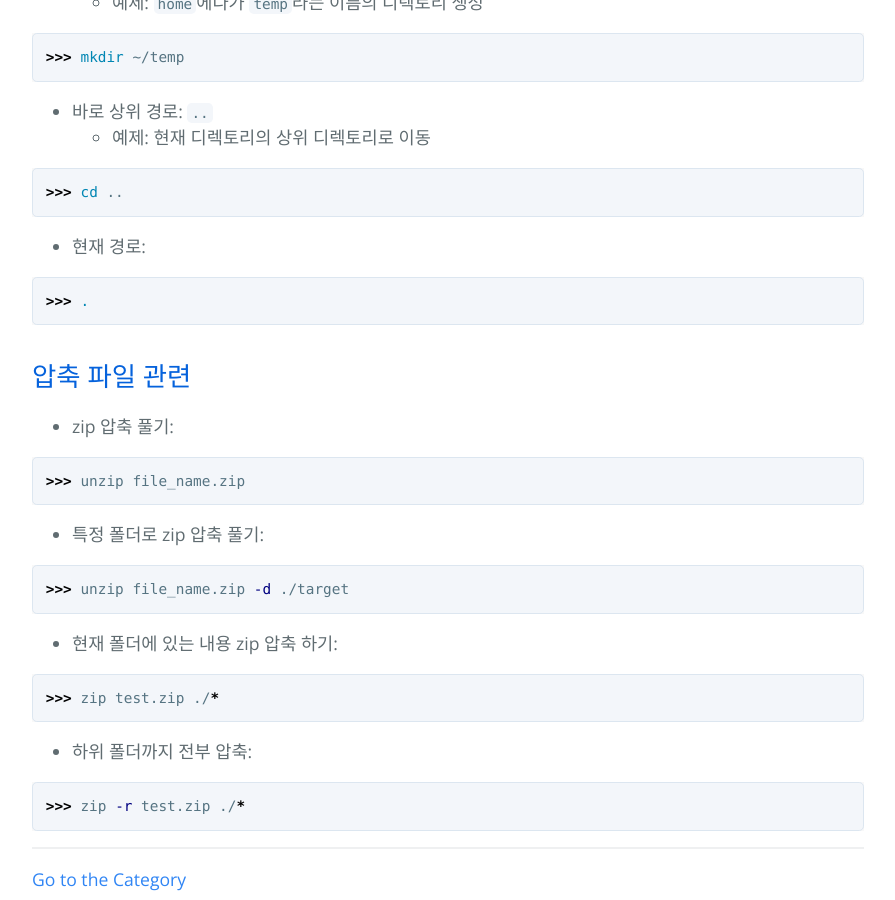
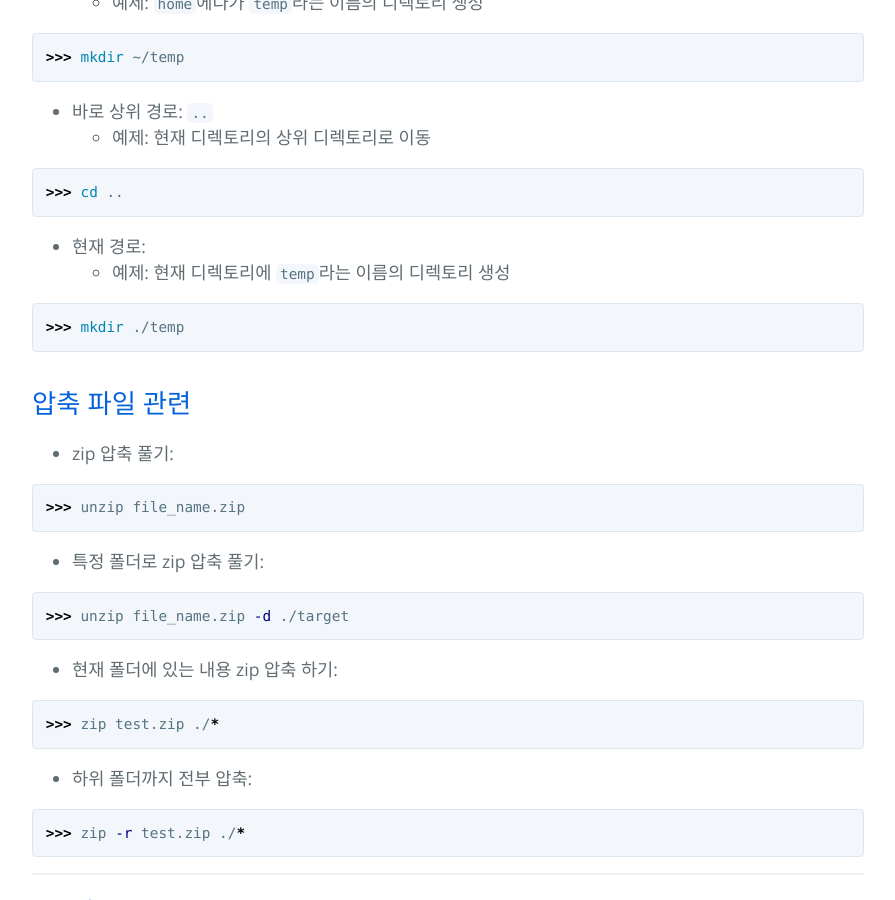
Before and after one commit to hcnoh/hcnoh.github.io, a Jekyll site: the page built from _posts/2018-10-09-ubuntu-frequent-bash-command.md, in a window 1280 px wide and 900 px high, scrolled down 614 px. Shown: the whole window, without its empty margins (192-1087 px from the left). Built offline with Jekyll 4.4.1, drawn with Linux system fonts in a browser that asks for light colours; comment, search, counter and statistics services are not loaded.

Commit message:
Update 2018-10-09-ubuntu-frequent-bash-command.md

````diff
--- a/_posts/2018-10-09-ubuntu-frequent-bash-command.md
+++ b/_posts/2018-10-09-ubuntu-frequent-bash-command.md
@@ -28,9 +28,10 @@ permalink: /2018-10-09-ubuntu-frequent-bash-command
 ```
 
 - 현재 경로:
+  - 예제: 현재 디렉토리에 `temp`라는 이름의 디렉토리 생성
 
 ```bash
->>> .
+>>> mkdir ./temp
 ```
 
 ## 압축 파일 관련
````
